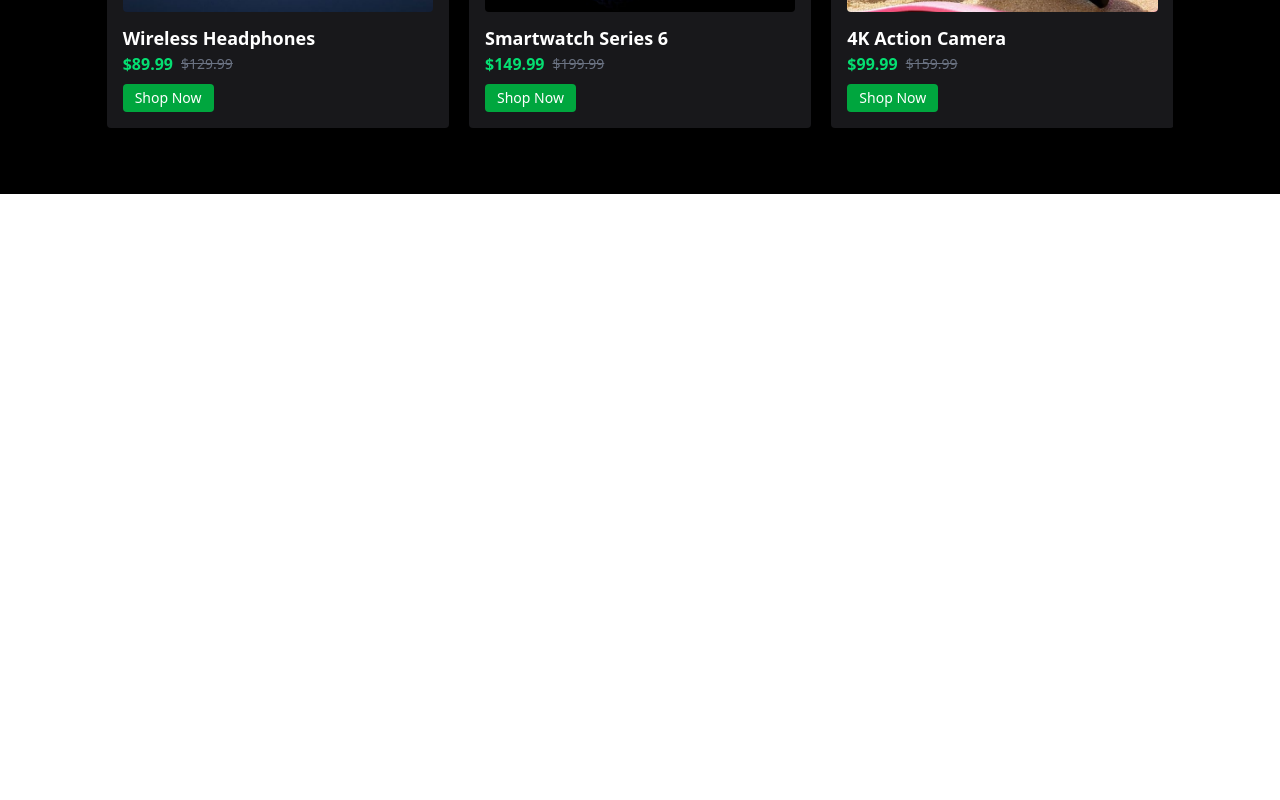
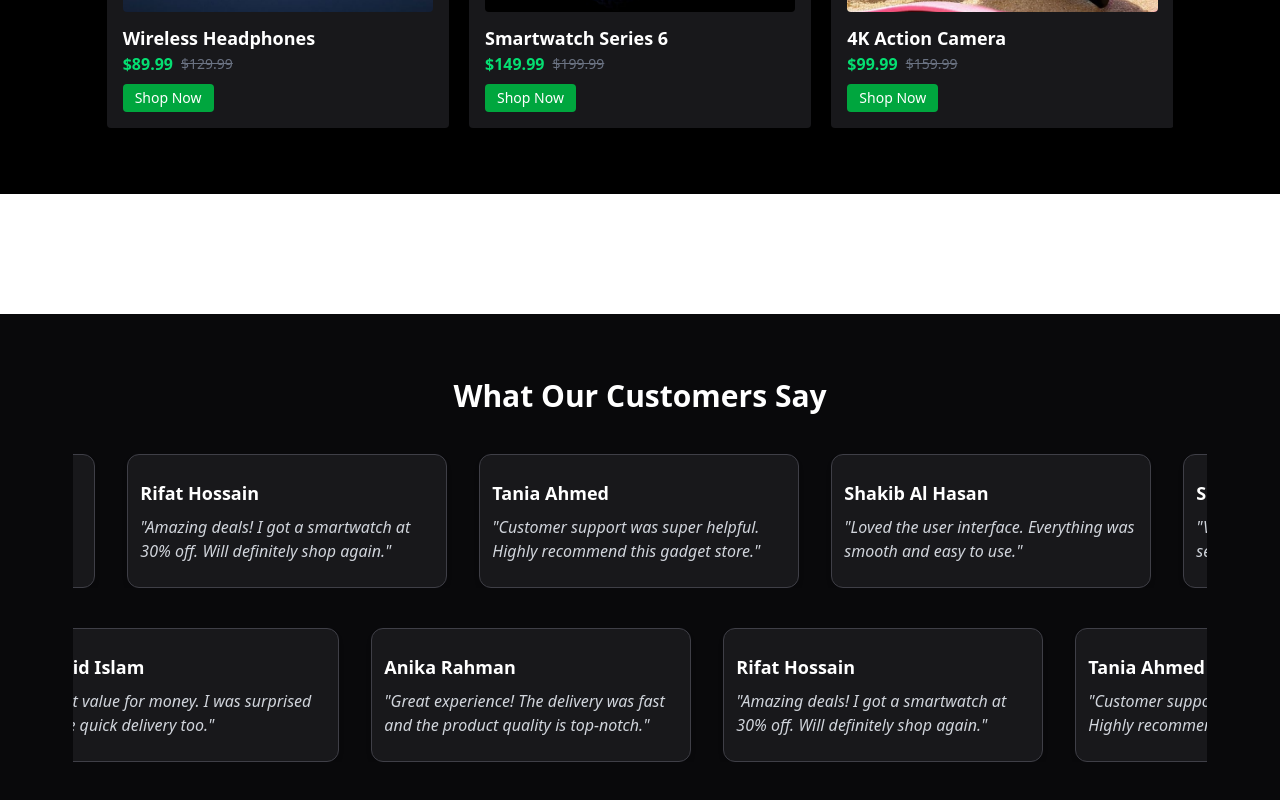
Before and after one commit to rashikdev/Gadget-Bazar, a Next.js app: page / in a window 1280 px wide. Shown: the part 1891-2691 px from the top of the page. Before the commit the page ends 2085 px from the top, so only its background shows below. Built offline with nearby package versions, Linux system fonts and the light colour scheme.

Commit message:
added testimonial section

```diff
--- a/package.json
+++ b/package.json
@@ -12,6 +12,8 @@
     "next": "15.4.4",
     "react": "19.1.0",
     "react-dom": "19.1.0",
+    "react-fast-marquee": "^1.6.5",
+    "react-icons": "^5.5.0",
     "swiper": "^11.2.10"
   },
   "devDependencies": {
--- a/src/app/page.js
+++ b/src/app/page.js
@@ -1,6 +1,7 @@
 import Banner from "@/components/Banner";
 import CategorySection from "@/components/CategorySection";
 import DealsSection from "@/components/DealsSection";
+import Testimonials from "@/components/Testimonials";
 
 export default function Home() {
   return (
@@ -8,6 +9,7 @@ export default function Home() {
       <Banner></Banner>
       <CategorySection></CategorySection>
       <DealsSection></DealsSection>
+      <Testimonials></Testimonials>
     </div>
   );
 }
--- /dev/null
+++ b/src/components/Testimonials.jsx
@@ -0,0 +1,79 @@
+import Marquee from "react-fast-marquee";
+
+const Testimonials = () => {
+  const reviews = [
+    {
+      name: "Anika Rahman",
+      feedback:
+        "Great experience! The delivery was fast and the product quality is top-notch.",
+    },
+    {
+      name: "Rifat Hossain",
+      feedback:
+        "Amazing deals! I got a smartwatch at 30% off. Will definitely shop again.",
+    },
+    {
+      name: "Tania Ahmed",
+      feedback:
+        "Customer support was super helpful. Highly recommend this gadget store.",
+    },
+    {
+      name: "Shakib Al Hasan",
+      feedback:
+        "Loved the user interface. Everything was smooth and easy to use.",
+    },
+    {
+      name: "Sadia Kabir",
+      feedback: "Very responsive team and excellent service. 10/10 experience!",
+    },
+    {
+      name: "Junaid Islam",
+      feedback:
+        "Great value for money. I was surprised by the quick delivery too.",
+    },
+  ];
+
+  return (
+    <section className="bg-zinc-950 text-white flex items-center justify-center py-16">
+      <div className="w-11/12 max-w-screen-xl mx-auto ">
+        <h2 className="text-3xl font-bold text-center mb-10">
+          What Our Customers Say
+        </h2>
+        <div className="flex flex-col items-center justify-between px-5 *:w-full gap-5">
+          <div className="mb-5">
+            <Marquee speed={50} pauseOnHover>
+              {reviews.map((review) => (
+                <div
+                  key={review.name}
+                  className="px-3 py-6 mr-8 bg-zinc-900 border border-zinc-700 rounded-xl shadow-md max-w-xs"
+                >
+                  <h3 className="text-lg font-semibold text-white mb-2">
+                    {review.name}
+                  </h3>
+                  <p className="text-gray-300 italic">"{review.feedback}"</p>
+                </div>
+              ))}
+            </Marquee>
+          </div>
+          <div>
+            <Marquee speed={50} pauseOnHover direction="right">
+              {reviews.map((review) => (
+                <div
+                  key={review.name}
+                  className="px-3 py-6 mr-8 bg-zinc-900 border border-zinc-700 rounded-xl shadow-md max-w-xs"
+                >
+                  <h3 className="text-lg font-semibold text-white mb-2">
+                    {review.name}
+                  </h3>
+                  <p className="text-gray-300 italic">"{review.feedback}"</p>
+                </div>
+              ))}
+            </Marquee>
+          </div>
+        </div>
+      </div>
+    </section>
+  );
+};
+
+export default Testimonials;
```
Also changed, not shown: 1 other file (tests, documents, lock files or other folders).
